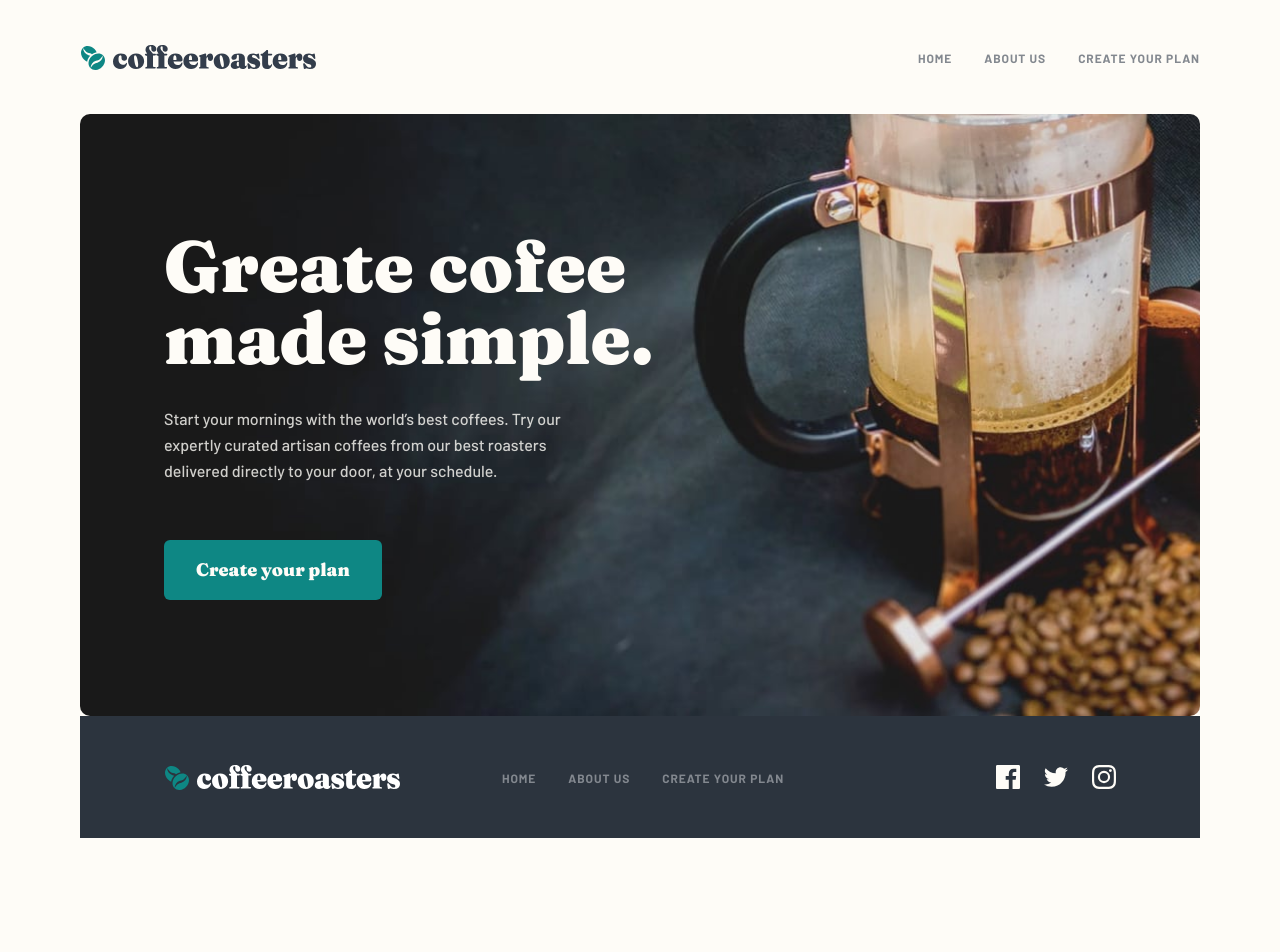
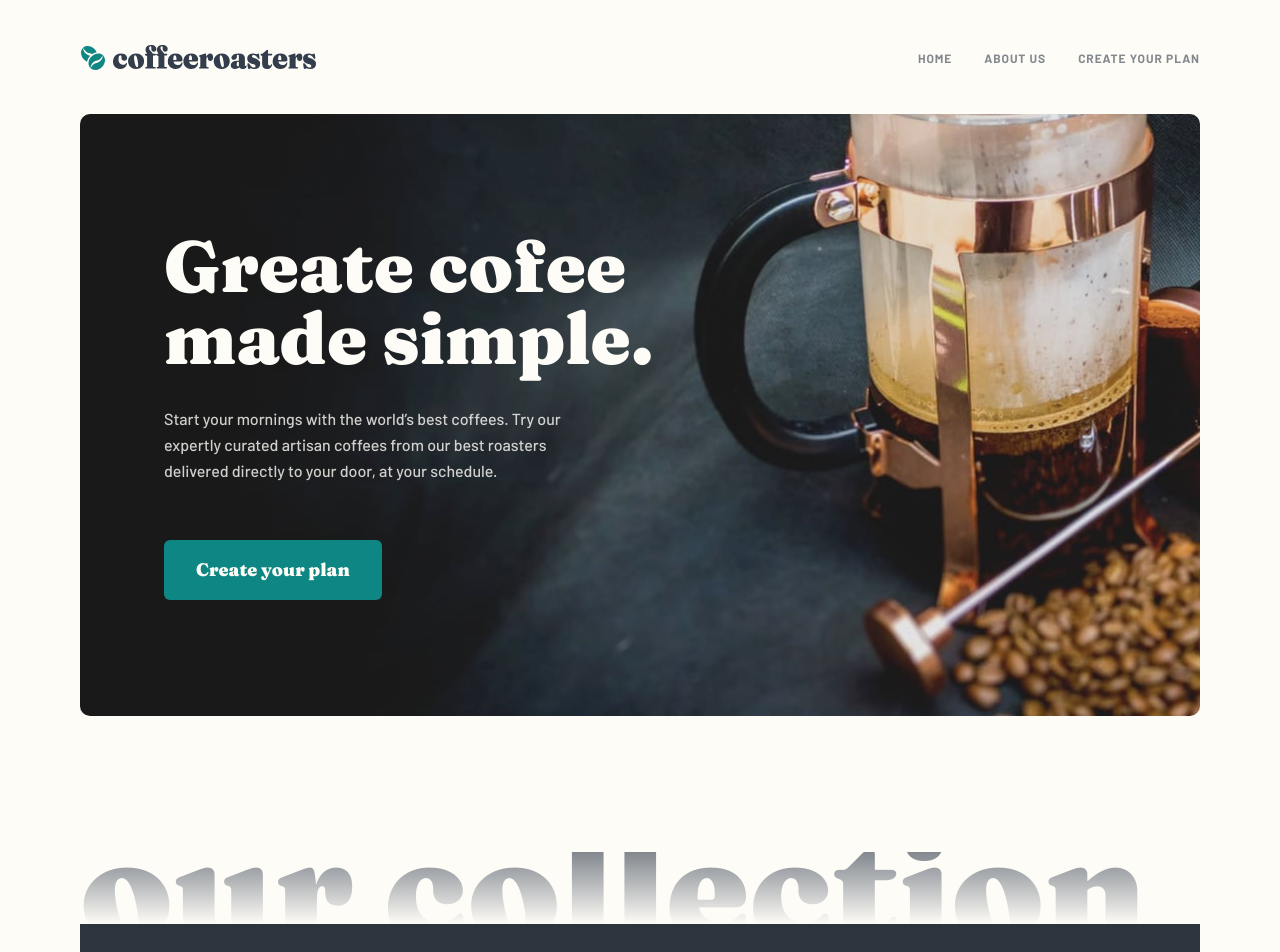
Before and after one commit to 13NOONE37/coffee-rosters, a Next.js app: page / in a window 1280 px wide. Shown: the top 952 px of the page. Before the commit the page ends 838 px from the top, so only its background shows below. Built offline with nearby package versions, Linux system fonts and the light colour scheme.

Commit message:
collection in progress

```diff
--- /dev/null
+++ b/src/app/_components/collection.tsx
@@ -0,0 +1,9 @@
+export function Collection() {
+  return (
+    <section className="mt-30 md:mt-36 lg:mt-34">
+      <div className="bg-red bg-linear-to-b from-ui-neutral to-body-inverted bg-clip-text">
+        <h1 className="text-alternate-big text-transparent">our collection</h1>
+      </div>
+    </section>
+  );
+}
--- a/src/app/page.tsx
+++ b/src/app/page.tsx
@@ -1,9 +1,11 @@
+import { Collection } from './_components/collection';
 import { Hero } from './_components/hero';
 
 export default function Home() {
   return (
     <div>
       <Hero />
+      <Collection />
     </div>
   );
 }
--- a/src/styles/globals.css
+++ b/src/styles/globals.css
@@ -3,7 +3,7 @@
 
 @layer components {
   .text-alternate-big {
-    @apply font-fraunces font-black text-[4.5rem] leading-[4.5rem]; /* 72px */
+    @apply font-fraunces font-black text-[2.5rem] leading-[4.5rem]; /*40px  72px */
 
     @media (min-width: theme('screens.md')) {
       @apply text-[6rem] leading-[4.5rem]; /* 96px, 72px */
```
